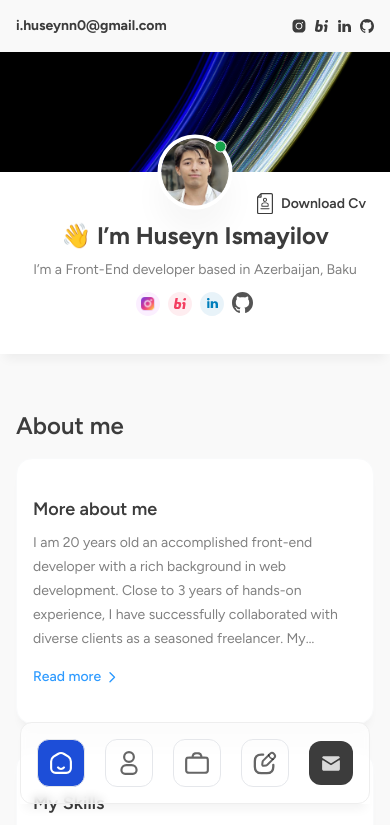
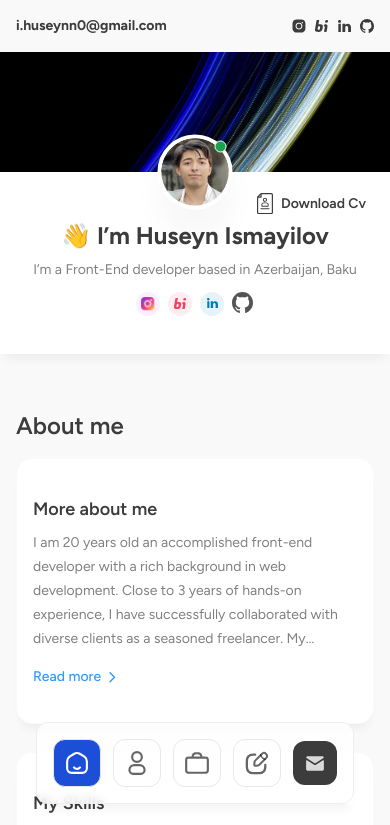
Before and after one commit to Huseyn-Ismayilov/personal-website-v2, a React (Vite) app: page / in a window 390 px wide. Shown: the top 825 px of the page. Built offline with nearby package versions, Linux system fonts and the light colour scheme.

Commit message:
navbar mobile gap fixed

```diff
--- a/src/layout/NavBar.tsx
+++ b/src/layout/NavBar.tsx
@@ -130,7 +130,7 @@ export default function NavBar () {
   return (
     <div className='fixed bottom-10 left-1/2 -translate-x-1/2 shadow-md'>
       <span className='hidden bg-purple-600 bg-green-600 bg-blue-700 bg-red-600'></span>
-      <nav className='flex items-center gap-5 p-4 border border-gray-300 rounded-xl backdrop-blur-sm bg-white/70'>
+      <nav className='flex items-center sm:gap-5 gap-3 p-4 border border-gray-300 rounded-xl backdrop-blur-sm bg-white/80'>
         {LinkItems.map((item, index) => (
           <div className='relative group' key={index}>
             <span className='group-hover:opacity-100 group-hover:-translate-y-4 pointer-events-none absolute left-1/2 -translate-x-1/2 -translate-y-3 bottom-full leading-none px-2 py-1 rounded-md bg-black/80 text-white border border-black/10 opacity-0 transition-all md:block hidden'>
```
